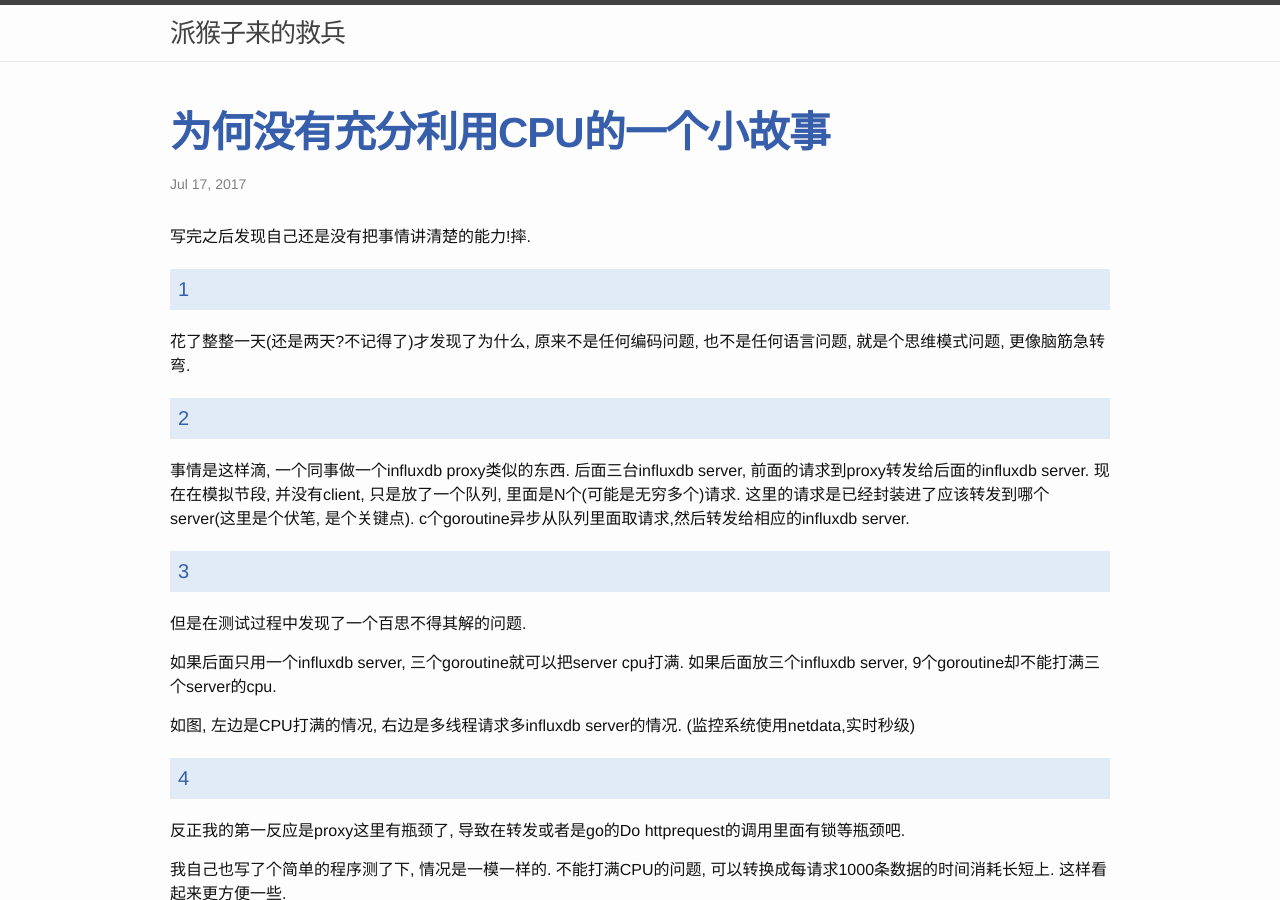
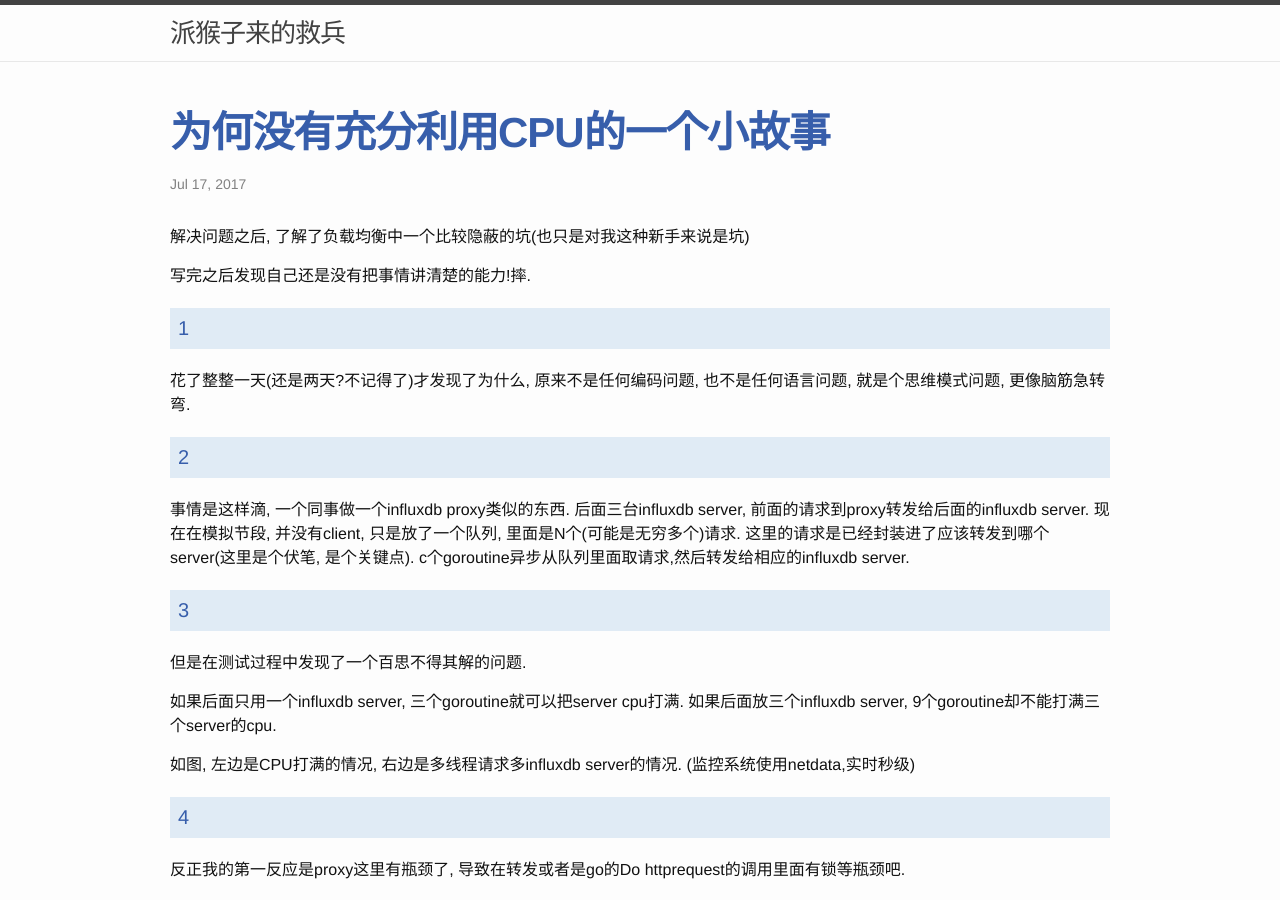
Before and after one commit to childe/ohmycat, a Jekyll site: the page built from _posts/2017-07-17-why-not-take-full-use-of-cpu.md, in a window 1280 px wide and 900 px high. Built offline with Jekyll 4.4.1, drawn with Linux system fonts in a browser that asks for light colours.

Commit message:
modified:   _posts/2017-07-17-why-not-take-full-use-of-cpu.md

```diff
--- a/_posts/2017-07-17-why-not-take-full-use-of-cpu.md
+++ b/_posts/2017-07-17-why-not-take-full-use-of-cpu.md
@@ -6,7 +6,11 @@ date:   2017-07-17 10:06:21 +0800
 
 ---
 
+解决问题之后, 了解了负载均衡中一个比较隐蔽的坑(也只是对我这种新手来说是坑)
+
 写完之后发现自己还是没有把事情讲清楚的能力!摔.
+
+<!--more-->
 
 ## 1
 花了整整一天(还是两天?不记得了)才发现了为什么, 原来不是任何编码问题, 也不是任何语言问题, 就是个思维模式问题, 更像脑筋急转弯.
```
